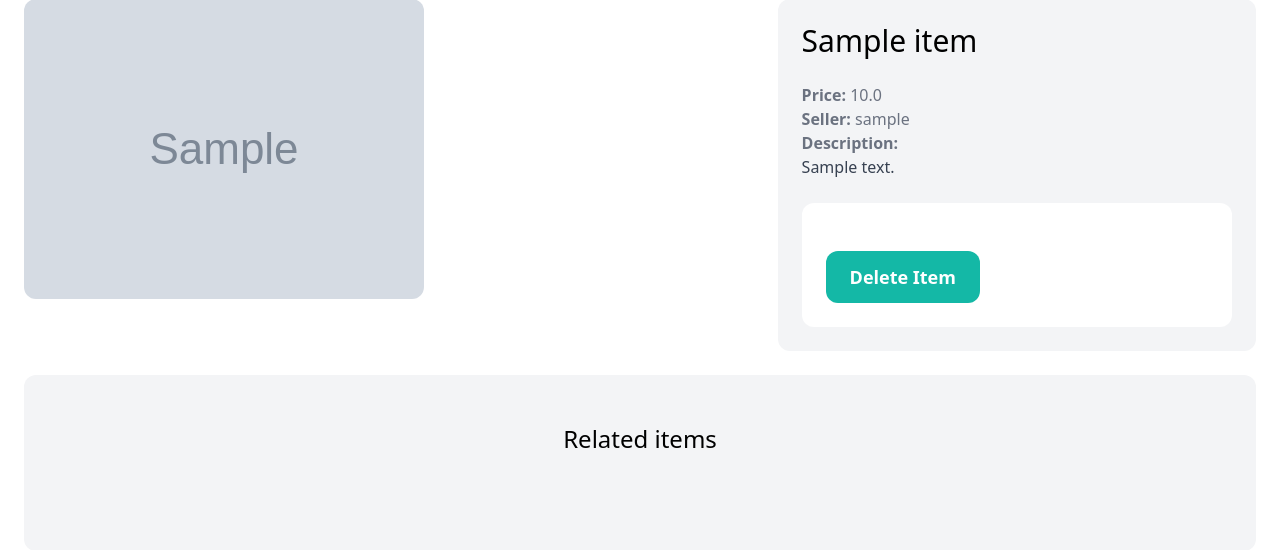
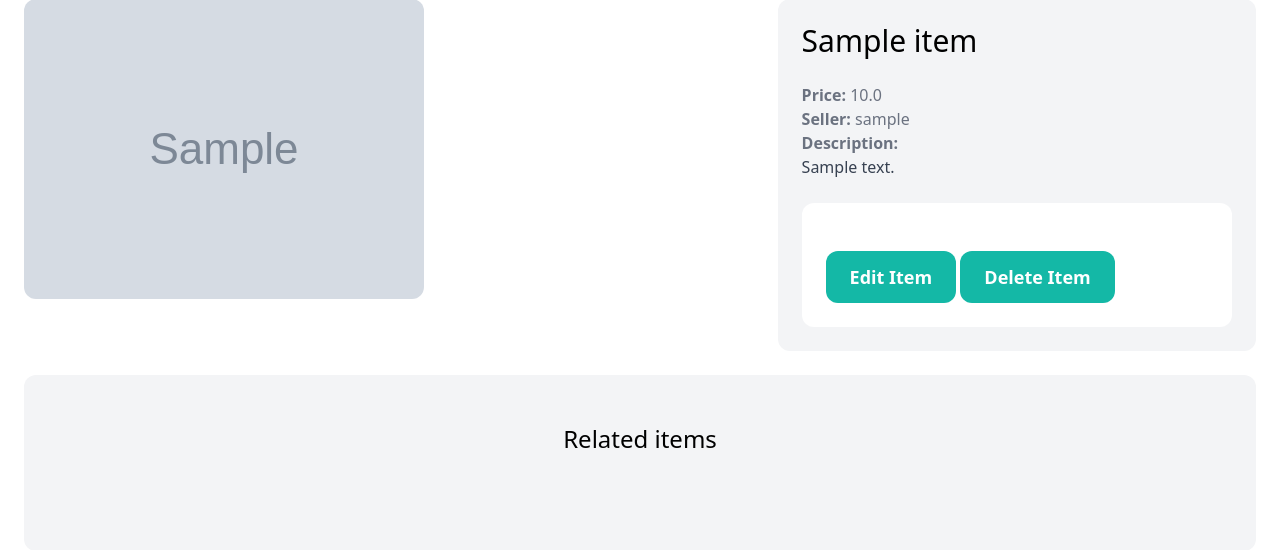
Before and after one commit to karimosman181/DjangoMarket, a Django app: page /items/1/ in a window 1280 px wide. Shown: the part 102-652 px from the top of the page. Run offline with Django 4.2, Linux system fonts and the light colour scheme; a user stored in the database is signed in; tables that the repository leaves empty hold one stand-in row (values such as "Sample post"); grey boxes marked "Sample" are stand-in pictures; some libraries are stand-ins or nearby versions.

Commit message:
add edit item

```diff
--- a/djangomarket/item/forms.py
+++ b/djangomarket/item/forms.py
@@ -24,3 +24,24 @@ class NewItemForm(forms.ModelForm):
                 'class': INPUT_CLASSES
             }),
         }
+
+
+class EditItemForm(forms.ModelForm):
+    class Meta:
+        model = Item
+        fields = ('name','description','price', 'image','is_sold')
+
+        widgets = {
+            'name': forms.TextInput(attrs={
+                'class': INPUT_CLASSES
+            }),
+            'description': forms.Textarea(attrs={
+                'class': INPUT_CLASSES
+            }),
+            'price': forms.TextInput(attrs={
+                'class': INPUT_CLASSES
+            }),
+            'image': forms.FileInput(attrs={
+                'class': INPUT_CLASSES
+            }),
+        }
--- a/djangomarket/item/templates/item/detail.html
+++ b/djangomarket/item/templates/item/detail.html
@@ -19,6 +19,12 @@
 
     {% if request.user == item.created_by %}
     <div class="mt-6 p-6 bg-white rounded-xl">
+       <a
+      href="{% url 'item:edit' item.id %}"
+      class="inline-block mt-6 px-6 py-3 text-lg font-semibold bg-teal-500 text-white rounded-xl hover:bg-teal-700"
+    >
+      Edit Item
+    </a>
      <a
       href="{% url 'item:delete' item.id %}"
       class="inline-block mt-6 px-6 py-3 text-lg font-semibold bg-teal-500 text-white rounded-xl hover:bg-teal-700"
--- a/djangomarket/item/urls.py
+++ b/djangomarket/item/urls.py
@@ -7,4 +7,5 @@ urlpatterns = [
     path('new/', views.new, name='new'),
     path('<int:pk>/', views.detail, name='detail'),
     path('<int:pk>/delete/', views.delete, name='delete'),
+    path('<int:pk>/edit/', views.edit, name='edit'),
 ]
--- a/djangomarket/item/views.py
+++ b/djangomarket/item/views.py
@@ -1,6 +1,6 @@
 from django.contrib.auth.decorators import login_required
 from django.shortcuts import render,get_object_or_404,redirect
-from .forms import NewItemForm
+from .forms import NewItemForm,EditItemForm
 from .models import Item
 
 # Create your views here.
@@ -37,3 +37,22 @@ def delete(request, pk):
     item.delete()
 
     return redirect('dashbourd:index')
+
+
+@login_required
+def edit(request, pk):
+    item = get_object_or_404(Item, pk=pk, created_by=request.user)
+
+    if request.method == 'POST':
+        form = EditItemForm(request.POST, request.FILES,instance=item)
+
+        if form.is_valid():
+            form.save()
+            return redirect('item:detail', pk=item.id)
+    else:
+        form = EditItemForm(instance=item)
+
+    return render(request, 'item/form.html', {
+        'form':form,
+        'title': 'Edit item',
+    })
```
